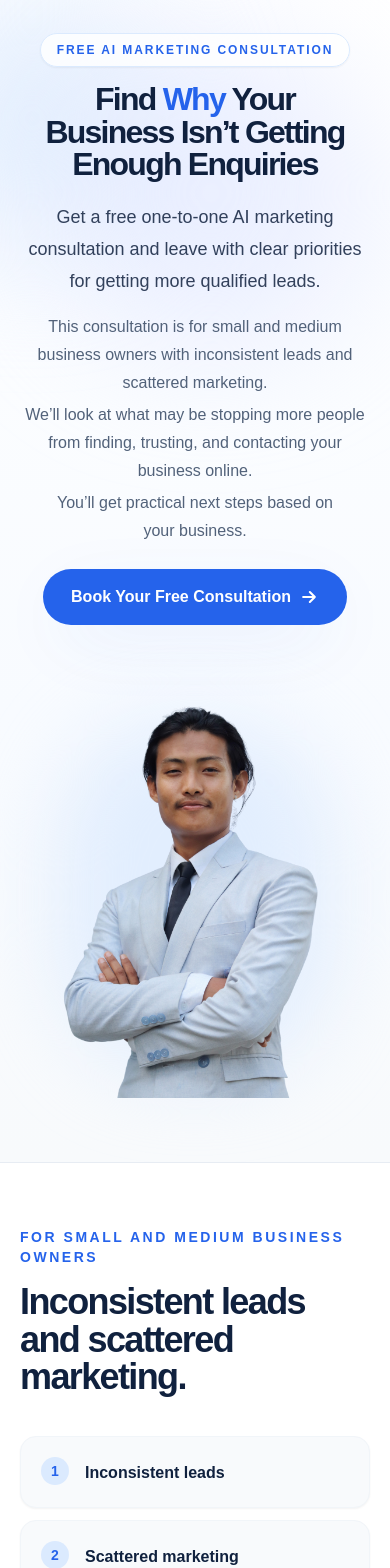
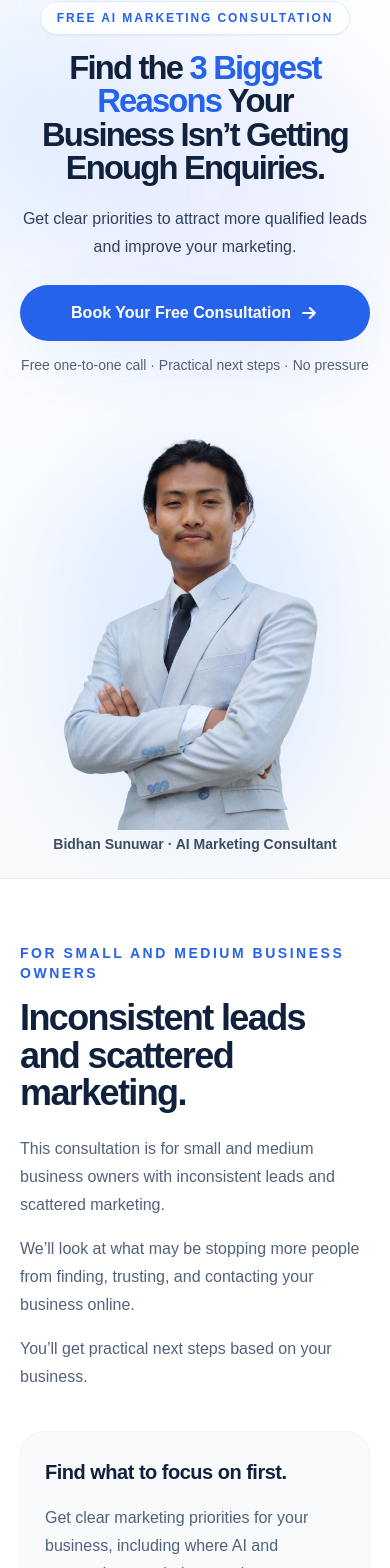
Before and after one commit to bidhansunuwar/landing-page-consultation, a Next.js app: page / in a window 390 px wide. Shown: the part 112-1680 px from the top of the page. Built offline with nearby package versions, Linux system fonts and the light colour scheme.

Commit message:
Improve mobile consultation hero

```diff
--- a/components/Hero.tsx
+++ b/components/Hero.tsx
@@ -2,39 +2,35 @@ import Image from "next/image";
 
 export function Hero() {
   return (
-    <section className="relative isolate overflow-hidden px-5 py-16 sm:px-6">
+    <section className="relative isolate overflow-hidden px-5 pb-6 pt-8 sm:px-6 sm:py-16 lg:py-10">
       <div className="pointer-events-none absolute inset-0 -z-10 bg-[linear-gradient(180deg,#ffffff_0%,#f8fbff_62%,#f8fafc_100%)]" />
       <div className="hero-orb pointer-events-none absolute -left-24 top-8 -z-10 h-64 w-64 rounded-full bg-blue-100/70 blur-3xl sm:left-[6%] sm:h-80 sm:w-80" />
       <div className="pointer-events-none absolute right-[5%] top-16 -z-10 h-80 w-80 rounded-full bg-indigo-100/60 blur-3xl" />
 
-      <div className="mx-auto grid max-w-6xl items-center gap-9 lg:grid-cols-[1.08fr_0.92fr] lg:gap-12">
+      <div className="mx-auto grid max-w-6xl items-center gap-4 sm:gap-8 lg:grid-cols-[1.08fr_0.92fr] lg:gap-12">
         <div className="text-center lg:text-left">
           <p className="inline-flex rounded-full border border-blue-100 bg-white/80 px-4 py-2 text-xs font-bold uppercase tracking-[0.16em] text-primary shadow-sm sm:text-sm">
-            Free AI Marketing Consultation
+            FREE AI MARKETING CONSULTATION
           </p>
-          <h1 className="mt-4 max-w-3xl text-balance text-[clamp(2rem,4.2vw,3.75rem)] font-black leading-[1.02] tracking-[-0.055em] text-ink">
-            Find <span className="text-primary">Why</span> Your Business Isn’t Getting Enough Enquiries
+          <h1 className="mt-4 max-w-3xl text-balance text-[clamp(1.95rem,8.4vw,3.75rem)] font-black leading-[1.02] tracking-[-0.055em] text-ink sm:text-[clamp(2.45rem,4.2vw,3.75rem)]">
+            Find the <span className="text-primary">3 Biggest Reasons</span> Your Business Isn’t Getting Enough Enquiries.
           </h1>
-          <p className="mx-auto mt-5 max-w-2xl text-pretty text-lg font-medium leading-8 text-ink/85 sm:text-xl sm:leading-9 lg:mx-0">
-            Get a free one-to-one AI marketing consultation and leave with clear priorities for getting more qualified leads.
+          <p className="mx-auto mt-5 max-w-2xl text-pretty text-base font-medium leading-7 text-ink/85 sm:text-xl sm:leading-9 lg:mx-0">
+            Get clear priorities to attract more qualified leads and improve your marketing.
           </p>
-          <div className="mx-auto mt-4 max-w-2xl space-y-1 text-pretty text-base leading-7 text-muted sm:text-lg sm:leading-8 lg:mx-0">
-            <p>This consultation is for small and medium business owners with inconsistent leads and scattered marketing.</p>
-            <p>We’ll look at what may be stopping more people from finding, trusting, and contacting your business online.</p>
-            <p>You’ll get practical next steps based on your business.</p>
-          </div>
           <a
             href="#book-consultation"
-            className="group relative mt-6 inline-flex min-h-14 items-center justify-center overflow-hidden rounded-full bg-primary px-7 py-4 text-base font-bold text-white shadow-glow transition duration-300 hover:-translate-y-0.5 hover:bg-primary-dark focus-visible:outline-primary sm:px-9 sm:text-lg"
+            className="group relative mt-6 inline-flex min-h-14 w-full items-center justify-center overflow-hidden rounded-full bg-primary px-7 py-4 text-base font-bold text-white shadow-glow transition duration-300 hover:-translate-y-0.5 hover:bg-primary-dark focus-visible:outline-primary sm:w-auto sm:px-9 sm:text-lg"
           >
             <span className="relative">Book Your Free Consultation</span>
             <svg viewBox="0 0 24 24" className="relative ml-2 h-5 w-5 transition-transform duration-300 group-hover:translate-x-1" fill="none" stroke="currentColor" strokeWidth="2.5" aria-hidden="true">
               <path d="M5 12h14M13 6l6 6-6 6" strokeLinecap="round" strokeLinejoin="round" />
             </svg>
           </a>
+          <p className="mt-3 text-sm font-medium leading-6 text-muted">Free one-to-one call · Practical next steps · No pressure</p>
         </div>
 
-        <div className="relative mx-auto w-full max-w-[27rem] lg:max-w-none">
+        <div className="relative mx-auto w-full max-w-[22rem] sm:max-w-[27rem] lg:max-w-none">
           <div className="absolute inset-x-[10%] bottom-[6%] top-[14%] -z-10 rounded-[40%] bg-blue-100/75 blur-2xl" />
           <Image
             src="/images/bidhan-portrait.png"
@@ -45,6 +41,7 @@ export function Hero() {
             sizes="(max-width: 1023px) min(90vw, 432px), 480px"
             className="mx-auto h-auto w-full object-contain lg:h-[520px] lg:w-auto"
           />
+          <p className="mt-1 text-center text-sm font-semibold text-ink/80">Bidhan Sunuwar · AI Marketing Consultant</p>
         </div>
       </div>
     </section>
--- a/components/Problem.tsx
+++ b/components/Problem.tsx
@@ -1,9 +1,3 @@
-const problems = [
-  "Inconsistent leads",
-  "Scattered marketing",
-  "What may be stopping more people from finding, trusting, and contacting your business online",
-];
-
 export function Problem() {
   return (
     <section className="border-y border-slate-200/80 bg-white px-5 py-16 sm:px-6 sm:py-24" aria-labelledby="problem-title">
@@ -13,16 +7,19 @@ export function Problem() {
           <h2 id="problem-title" className="mt-4 max-w-xl text-4xl font-black leading-[1.04] tracking-[-0.045em] text-ink sm:text-5xl">
             Inconsistent leads and scattered marketing.
           </h2>
+          <div className="mt-6 max-w-xl space-y-4 text-base leading-7 text-muted sm:text-lg sm:leading-8">
+            <p>This consultation is for small and medium business owners with inconsistent leads and scattered marketing.</p>
+            <p>We’ll look at what may be stopping more people from finding, trusting, and contacting your business online.</p>
+            <p>You’ll get practical next steps based on your business.</p>
+          </div>
         </div>
-        <div className="space-y-3">
-          {problems.map((problem, index) => (
-            <div key={problem} className="flex gap-4 rounded-2xl border border-slate-100 bg-cloud px-5 py-5 shadow-sm sm:px-6">
-              <span className="flex h-7 w-7 shrink-0 items-center justify-center rounded-full bg-blue-100 text-sm font-black text-primary" aria-hidden="true">
-                {index + 1}
-              </span>
-              <p className="pt-0.5 text-base font-semibold leading-7 text-ink sm:text-lg">{problem}</p>
-            </div>
-          ))}
+        <div className="rounded-3xl border border-slate-100 bg-cloud p-6 shadow-sm sm:p-8">
+          <p className="text-xl font-black leading-8 tracking-[-0.025em] text-ink sm:text-2xl">
+            Find what to focus on first.
+          </p>
+          <p className="mt-4 text-base leading-7 text-muted sm:text-lg sm:leading-8">
+            Get clear marketing priorities for your business, including where AI and automation may help save time.
+          </p>
         </div>
       </div>
     </section>
```
